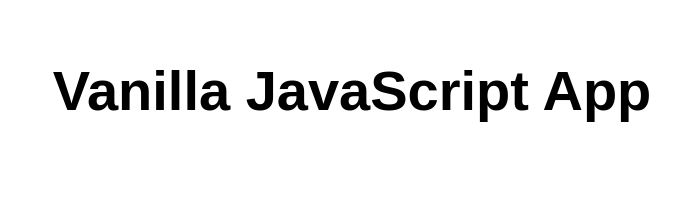
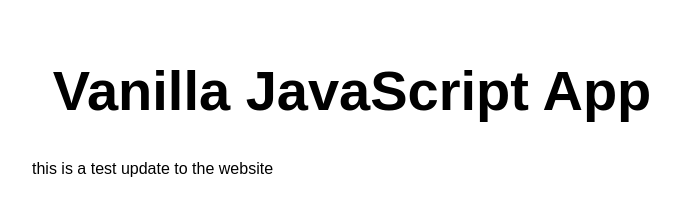
Before and after one commit to staticwebdev/vanilla-basic, a website: page src/index.html in a window 1280 px wide. Shown: the whole page, without its empty margins (288-968 px from the left). Drawn offline with Linux system fonts and the light colour scheme.

Commit message:
Update index.html

```diff
--- a/src/index.html
+++ b/src/index.html
@@ -11,6 +11,7 @@
 <body>
   <main>
     <h1>Vanilla JavaScript App</h1>
+    this is a test update to the website
   </main>
 </body>
 
```
